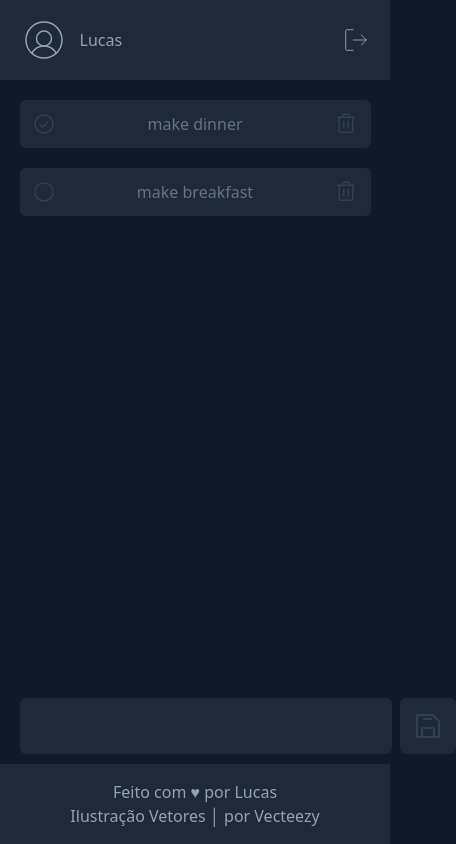
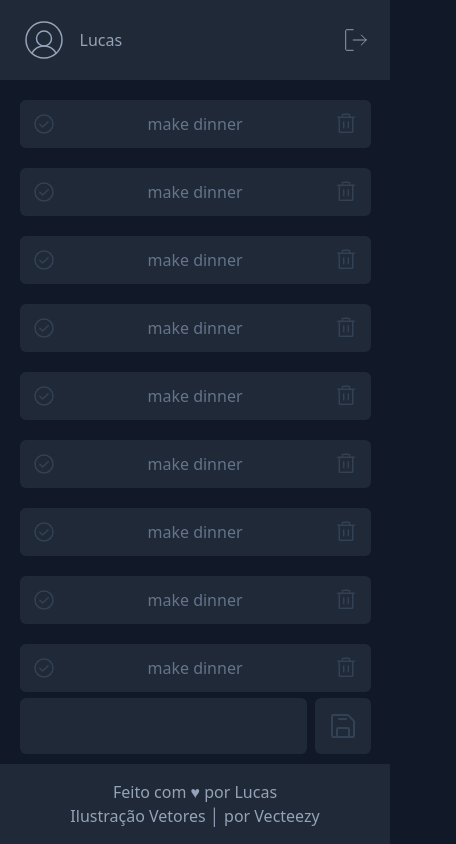
Before and after one commit to lucasmelosilva/todo-list, a React (Vite) app: page /home in a window 390 px wide. Shown: the whole page, 456 px wide, since content can reach past the window. Built offline with nearby package versions, Linux system fonts and the light colour scheme.

Commit message:
fix no layout mobile

```diff
--- a/src/components/Header.jsx
+++ b/src/components/Header.jsx
@@ -2,7 +2,7 @@ import { SignOut, UserCircle } from "phosphor-react";
 
 export function Header() {
   return (
-    <header className="w-full py-4 bg-gray-800 flex fixed top-0 items-center justify-center">
+    <header className="w-screen py-4 bg-gray-800 flex fixed top-0 items-center justify-center">
       <div className="w-[90%] md:w-[80%]  bg-gray-800 flex items-center justify-between">
         <div className="flex items-center">
           <UserCircle size="48px" weight="thin" className="text-slate-400" />
--- a/src/components/NewTask.jsx
+++ b/src/components/NewTask.jsx
@@ -11,10 +11,10 @@ function NewTask({ handleNewTask }) {
   }
 
   return (
-    <form className={`w-[90%] md:w-[80%] bottom-[90px] flex gap-2 items-center absolute`} >
+    <form className="w-[90%] md:w-[80%] mx-auto flex gap-2 items-center " >
       <input
         type="text"
-        className="bg-gray-800 p-3 flex-grow rounded-md text-2xl text-slate-500"
+        className="bg-gray-800 p-3 py-[16px] flex-grow rounded-md text-slate-500"
         value={task}
         onChange={(e) => setTask(e.target.value)}
       />
--- a/src/pages/Home.jsx
+++ b/src/pages/Home.jsx
@@ -1,18 +1,53 @@
-
+import { useState } from 'react';
 
 import { Header } from '../components/Header';
-import { Main } from '../components/Main';
 import { Footer } from '../components/Footer';
+import { NothingToDo } from '../components/NothingToDo';
+import { ListTask } from '../components/ListTask';
+import { NewTask } from '../components/NewTask';
 
 
 function Home() {
+  const [tasks, setTasks] = useState([{ status: 'done', content: 'make dinner' }, { status: 'done', content: 'make dinner' }, { status: 'done', content: 'make dinner' },
+  { status: 'done', content: 'make dinner' }, { status: 'done', content: 'make dinner' }, { status: 'done', content: 'make dinner' }, { status: 'done', content: 'make dinner' }, { status: 'done', content: 'make dinner' }, { status: 'done', content: 'make dinner' }]);
+
+  function handleNewTask(newTask) {
+    setTasks([...tasks, { status: 'progress', content: newTask }]);
+    console.log(tasks);
+  }
+
+  function handleStatusChange(index) {
+    let changedTask = { ...tasks[index] };
+    tasks[index].status === 'progress' ? changedTask = { ...changedTask, status: 'done' } : changedTask = { ...changedTask, status: 'progress' };
+
+    setTasks([...tasks.slice(0, index), changedTask, ...tasks.slice(index + 1)]);
+  }
+
+  function deleteTask(index) {
+    setTasks([...tasks.slice(0, index), ...tasks.slice(index + 1)]);
+  }
 
   return (
     <>
       <Header />
 
-      <Main />
+      <div className='w-[90%] md:w-[80%] h-[calc(100vh-90px-90px-66px)] mt-[100px] mx-auto'>
 
+        {
+          tasks.length === 0 ? (
+            <NothingToDo />
+          ) : (
+            <ListTask
+              tasks={tasks}
+              handleStatusChange={handleStatusChange}
+              handleDelete={deleteTask}
+            />
+          )
+        }
+
+      </div>
+
+      <NewTask handleNewTask={handleNewTask} />
       <Footer />
     </>
   )
```
